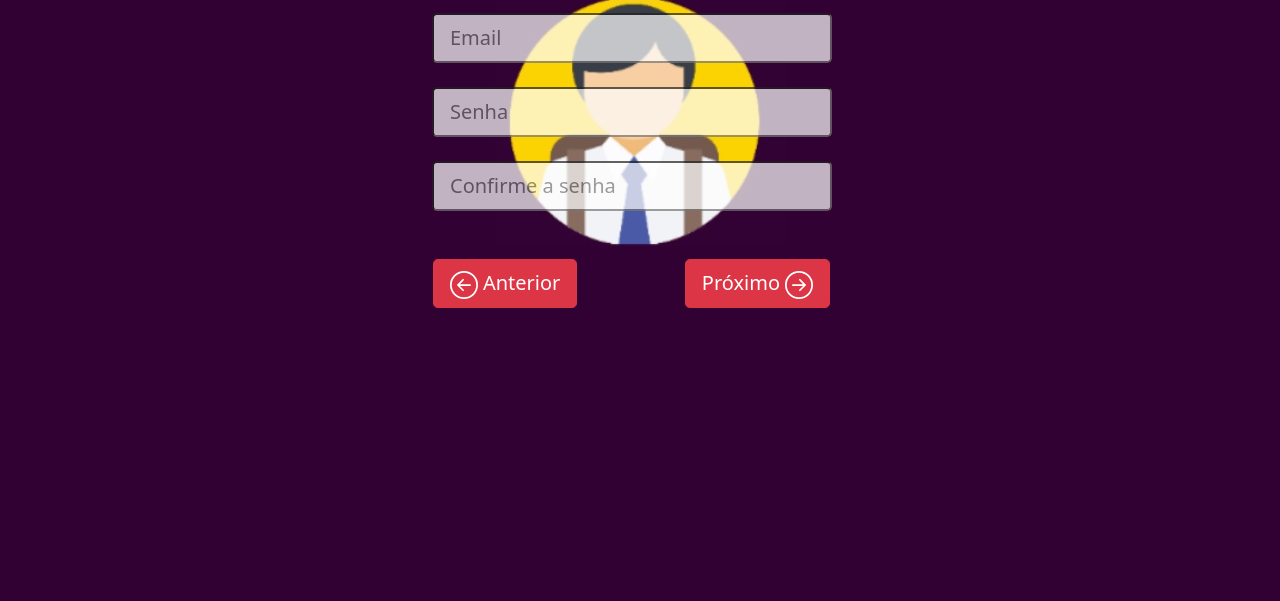
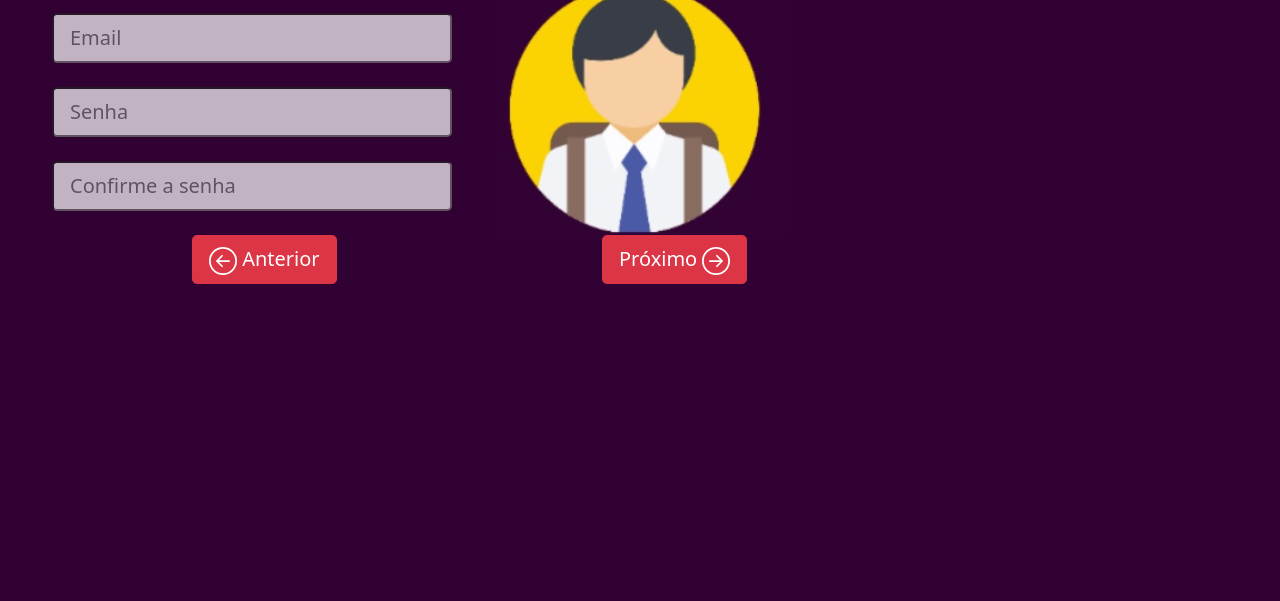
Before and after one commit to slaXP2021/SLAXP_WEB_V1, a plain HTML site: page CadastroAlunoPart2.html in a window 1280 px wide. Shown: the part 199-800 px from the top of the page. Drawn offline with nearby package versions, Linux system fonts and the light colour scheme.

Commit message:
Update CadastroAlunoPart2.html

```diff
--- a/CadastroAlunoPart2.html
+++ b/CadastroAlunoPart2.html
@@ -1,9 +1,11 @@
 <!DOCTYPE html>
-<html>
+<html lang="pt-br">
   <head>
   	<title>Cadraste-se como aluno</title>
    <!-- link Css -->
     <link rel="stylesheet" type="text/css" href="estilo.css"/>
+    <!-- link JS -->
+    <script type="text/javascript" src="Scripts.js"></script>
   <!-- Link Bootstrap -->
    	<link href="https://cdn.jsdelivr.net/npm/bootstrap@5.0.0-beta2/dist/css/bootstrap.min.css" rel="stylesheet" integrity="sha384-BmbxuPwQa2lc/FVzBcNJ7UAyJxM6wuqIj61tLrc4wSX0szH/Ev+nYRRuWlolflfl" crossorigin="anonymous">
   <!-- Link do google fonts Varela Round-->
@@ -33,48 +35,43 @@
             </div>
           </div>
           <!--------------------------->
+          <form>
+            <div id="espacoLogin" class="espacoLogin">
               <div id="espacoCad" class="">
                     <div class="row " style="text-align:center;margin-top:20px">
-                  <div class="col-4"></div>
+
                         <div class="col-3 linhaCadAluno">
-                 <input class="form-control-lg inputCad1" type="text" placeholder="Email">
+                           <input class="form-control-lg inputCad1" id="EmailAluno" name="EmailAluno" type="text" placeholder="Email">
                         </div>
-                 <div class="col-4"></div>
+
                     </div>
                     <br>
                     <!--------------------------->
                      <div class="row" style="text-align:center;">
-             <div class="col-4"></div>
                         <div class="col-3 linhaCadAluno">
-                 <input class="form-control-lg inputCad1" type="text" placeholder="Senha">
+                           <input class="form-control-lg inputCad1" id="SenhaAluno" name="SenhaAluno" type="password" placeholder="Senha">
                         </div>
-              <div class="col-4"></div>
                     </div>
                     <br>
                     <!--------------------------->
                      <div class="row" style="text-align:center;">
-              <div class="col-4"></div>
                         <div class="col-3 linhaCadAluno">
-                 <input class="form-control-lg inputCad1" type="text" placeholder="Confirme a senha">
+                           <input class="form-control-lg inputCad1" id="RecSenhaAluno" name="RecSenhaAluno" type="password" placeholder="Confirme a senha">
                         </div>
-              <div class="col-4"></div>
                     </div>
                     <br>
                     <!--------------------------->
-           <div class="row" style="text-align:center;">
-
-          </div>
-          <br>
-          <div class="row" style="text-align:center;">
-              <div class="col-2"></div>
-              <div class="col-4">
+                    <div class="row">
+                        <div class="col-5">
                           <a href="CadastroAluno.html"><button type="button" class="btn btn-lg btn-danger btn-position-return-Aluno"><i class="bi bi-arrow-left-circle"><svg xmlns="http://www.w3.org/2000/svg" width="28" height="28" fill="currentColor" class="bi bi-arrow-left-circle" viewBox="0 0 16 16"><path fill-rule="evenodd" d="M1 8a7 7 0 1 0 14 0A7 7 0 0 0 1 8zm15 0A8 8 0 1 1 0 8a8 8 0 0 1 16 0zm-4.5-.5a.5.5 0 0 1 0 1H5.707l2.147 2.146a.5.5 0 0 1-.708.708l-3-3a.5.5 0 0 1 0-.708l3-3a.5.5 0 1 1 .708.708L5.707 7.5H11.5z"/></svg></i> Anterior</button></a>
                         </div>
-              <div class="col-4" >
-                <!-- <a href="emBreveSLA.html"> --><button type="button" class="btn btn-lg btn-danger btn-position-Aluno" onclick="chamaProxCad()">Próximo <i class="bi bi-arrow-right-circle"><svg xmlns="http://www.w3.org/2000/svg" width="28" height="28" fill="currentColor" class="bi bi-arrow-right-circle" viewBox="0 0 16 16"><path fill-rule="evenodd" d="M1 8a7 7 0 1 0 14 0A7 7 0 0 0 1 8zm15 0A8 8 0 1 1 0 8a8 8 0 0 1 16 0zM4.5 7.5a.5.5 0 0 0 0 1h5.793l-2.147 2.146a.5.5 0 0 0 .708.708l3-3a.5.5 0 0 0 0-.708l-3-3a.5.5 0 1 0-.708.708L10.293 7.5H4.5z"/></svg></i></button><!-- </a> -->
+                        <div class="col-2"></div>
+                        <div class="col-5">
+                        <!--   <a href="emBreveSLA.html"> --><button type="button" class="btn btn-lg btn-danger btn-position-Aluno" onclick="ValidaConcluiCad()">Próximo <i class="bi bi-arrow-right-circle"><svg xmlns="http://www.w3.org/2000/svg" width="28" height="28" fill="currentColor" class="bi bi-arrow-right-circle" viewBox="0 0 16 16"><path fill-rule="evenodd" d="M1 8a7 7 0 1 0 14 0A7 7 0 0 0 1 8zm15 0A8 8 0 1 1 0 8a8 8 0 0 1 16 0zM4.5 7.5a.5.5 0 0 0 0 1h5.793l-2.147 2.146a.5.5 0 0 0 .708.708l3-3a.5.5 0 0 0 0-.708l-3-3a.5.5 0 1 0-.708.708L10.293 7.5H4.5z"/></svg></i></button><!-- </a> -->
                         </div>
                     </div>
               </div>
             </div>
+          </form>
    </body>
 </html>
```
Lines whose indentation alone changed are shown as unchanged.
